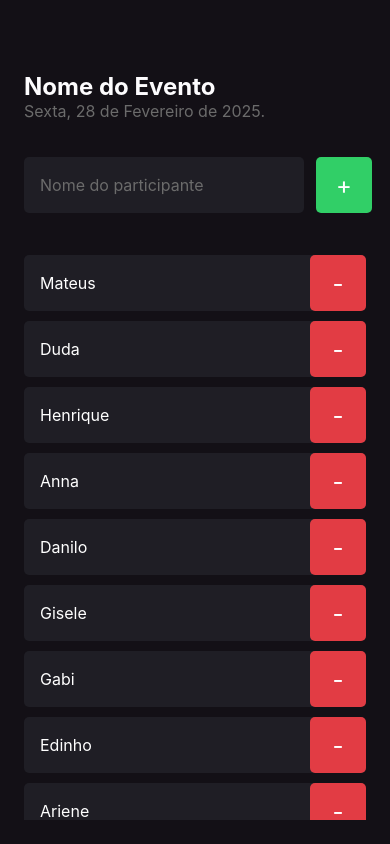
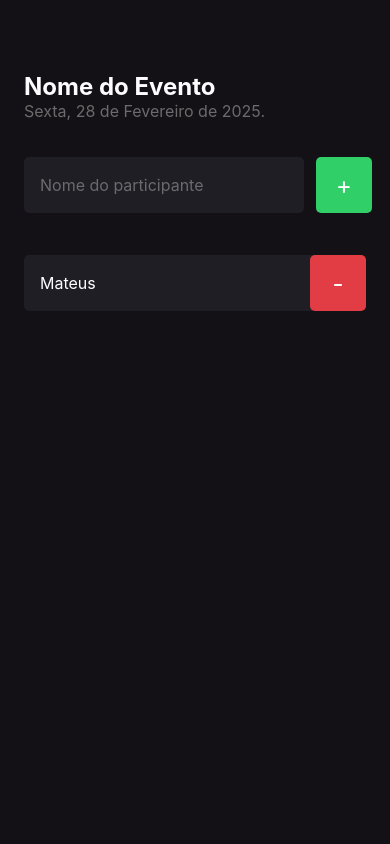
Before and after one commit to MateusVon/myapplication, a React Native app: screen / in a window 390 px wide. Built offline with nearby package versions, Linux system fonts and the light colour scheme.

Commit message:
Adicionando participantes

```diff
--- a/src/screens/Home/index.tsx
+++ b/src/screens/Home/index.tsx
@@ -1,3 +1,4 @@
+import React, { useState } from "react";
 import {
   Text,
   View,
@@ -11,24 +12,19 @@ import { styles } from "./styles";
 
 import { Participant } from "../../components/participant";
 export default function Home() {
-  const participants = [
-    "Mateus",
-    "Duda",
-    "Henrique",
-    "Anna",
-    "Danilo",
-    "Gisele",
-    "Gabi",
-    "Edinho",
-    "Ariene",
-    "Zélia",
-    "Renata",
-  ];
+  const [participants, setParticipants] = useState(['Mateus'])
+
 
   function handleParticipantAdd() {
-    if (participants.includes("Mateus")) {
+    if (
+      participants.includes(
+        "Mateus, Duda, Henrique, Anna, Danilo, Gisele, Gabi, Edinho, Ariene, Zélia, Renata,"
+      )
+    ) {
       return alert("Já existe um participante com esse nome na lista");
     }
+
+    setParticipants(prevState =>[...prevState, 'Duda'])
   }
 
   function handleParticipantRemove(name: string) {
@@ -40,7 +36,7 @@ export default function Home() {
       {
         text: "Não",
         style: "cancel",
-      }
+      },
     ]);
   }
 
```
